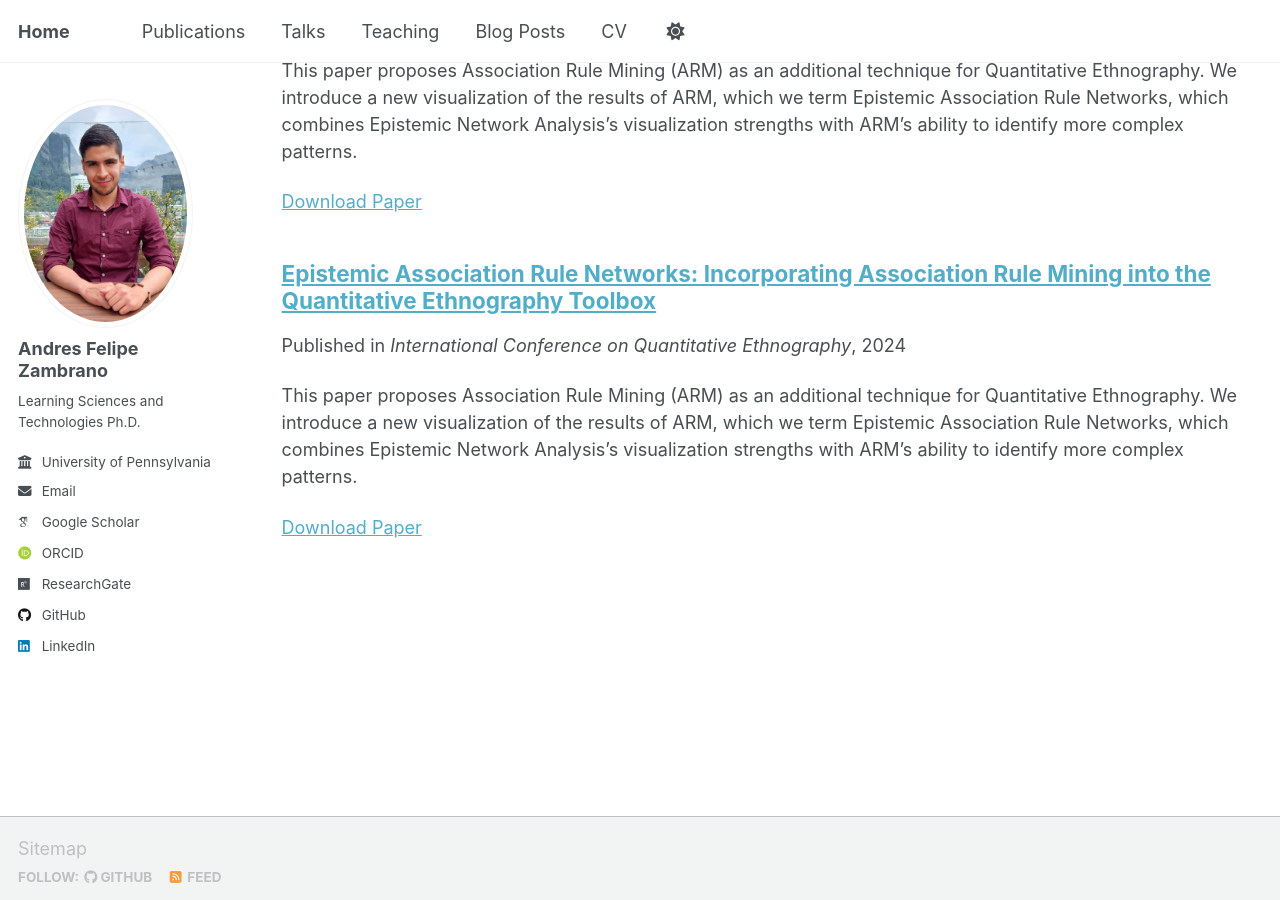
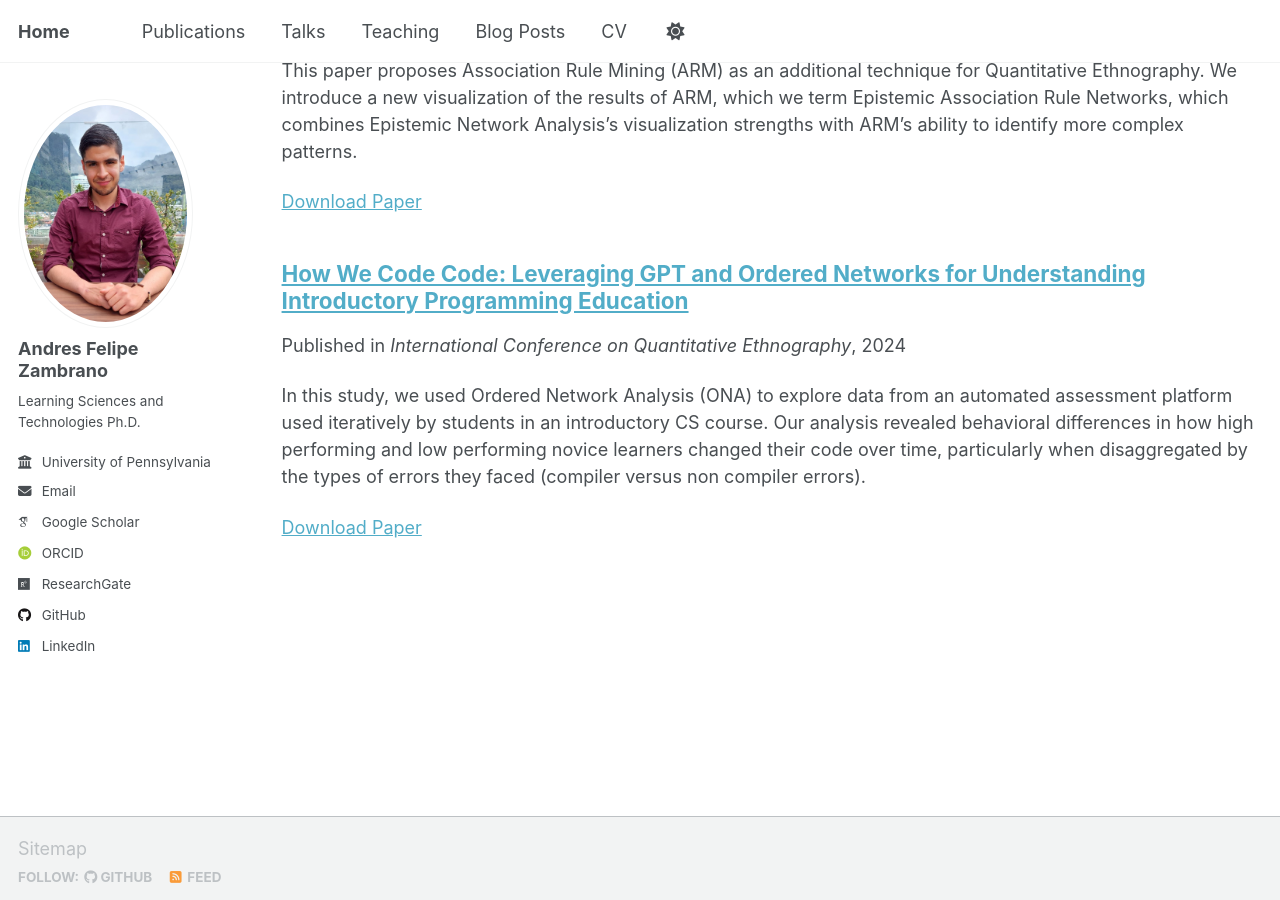
Before and after one commit to afzambrano/afzambrano.github.io, a Jekyll site: the page built from _pages/publications.html, in a window 1280 px wide and 900 px high, scrolled down 3447 px. Built offline with Jekyll 4.4.1, drawn with Linux system fonts in a browser that asks for light colours; some web fonts are replaced; a script that is not in the unit is left out.

Commit message:
Update 2024-icqe-coding-code.md

```diff
--- a/_publications/2024-icqe-coding-code.md
+++ b/_publications/2024-icqe-coding-code.md
@@ -1,14 +1,14 @@
 ---
-title: "Epistemic Association Rule Networks: Incorporating Association Rule Mining into the Quantitative Ethnography Toolbox"
+title: "How We Code Code: Leveraging GPT and Ordered Networks for Understanding Introductory Programming Education"
 collection: publications
 category: conferences
-permalink: /publication/icqe-2024-observations-minecraft
-excerpt: 'This paper proposes Association Rule Mining (ARM) as an additional technique for Quantitative Ethnography. We introduce a new visualization of the results of ARM, which we term Epistemic Association Rule Networks, which combines Epistemic Network Analysis’s visualization strengths with ARM’s ability to identify more complex patterns.'
+permalink: /publication/2024-icqe-coding-code
+excerpt: 'In this study, we used Ordered Network Analysis (ONA) to explore data from an automated assessment platform used iteratively by students in an introductory CS course. Our analysis revealed behavioral differences in how high performing and low performing novice learners changed their code over time, particularly when disaggregated by the types of errors they faced (compiler versus non compiler errors).'
 date: 2024-11-02
 venue: 'International Conference on Quantitative Ethnography'
-paperurl: 'https://link.springer.com/chapter/10.1007/978-3-031-76335-9_1'
+paperurl: 'https://link.springer.com/chapter/10.1007/978-3-031-76332-8_19'
 ---
 
-Since the formalization of Quantitative Ethnography (QE) as a methodology, Epistemic Network Analysis (ENA) has been the most widely used analytical tool in the community. ENA has proven itself highly useful for QE research, particularly in modeling temporal associations between code pairs. However, integrating additional techniques that systematically reveal more complex patterns in data can not only supplement the insights derived from ENA but also broaden the range of research that can be conducted through a QE lens. To that end, this paper proposes Association Rule Mining (ARM) as an additional technique for QE. We introduce a new visualization of the results of ARM, which we term Epistemic Association Rule Networks (EARN), which combines ENA’s visualization strengths with ARM’s ability to identify more complex patterns. Using human-human tutoring transcripts, we illustrate how ARM and EARN can complement ENA by offering insights on directional conditional relationships between groups and pairs of constructs, offering a more nuanced understanding of complex phenomena.
+University-level computer science (CS) courses can be particularly challenging for students with limited programming backgrounds. To support novice learners, instructors often employ automated assessment systems for programming assignments. These systems provide students with feedback on demand as they work through problems online. Outcomes remain mixed, perhaps due to differences in the strategies learners use to address different types of coding errors after receiving feedback. In this study, we used Ordered Network Analysis (ONA) to explore data from an automated assessment platform used iteratively by students in an introductory CS course. We employed a GPT-based approach to automate the process of qualitative coding on this dataset. Our analysis revealed behavioral differences in how high performing and low performing novice learners changed their code over time, particularly when disaggregated by the types of errors they faced (compiler versus non compiler errors). By understanding these patterns, instructors can create interventions that guide students through challenges, improving their chances of success in programming tasks.
 
-[Download Paper](https://link.springer.com/chapter/10.1007/978-3-031-76335-9_1)
+[Download Paper](https://link.springer.com/chapter/10.1007/978-3-031-76332-8_19)
```
